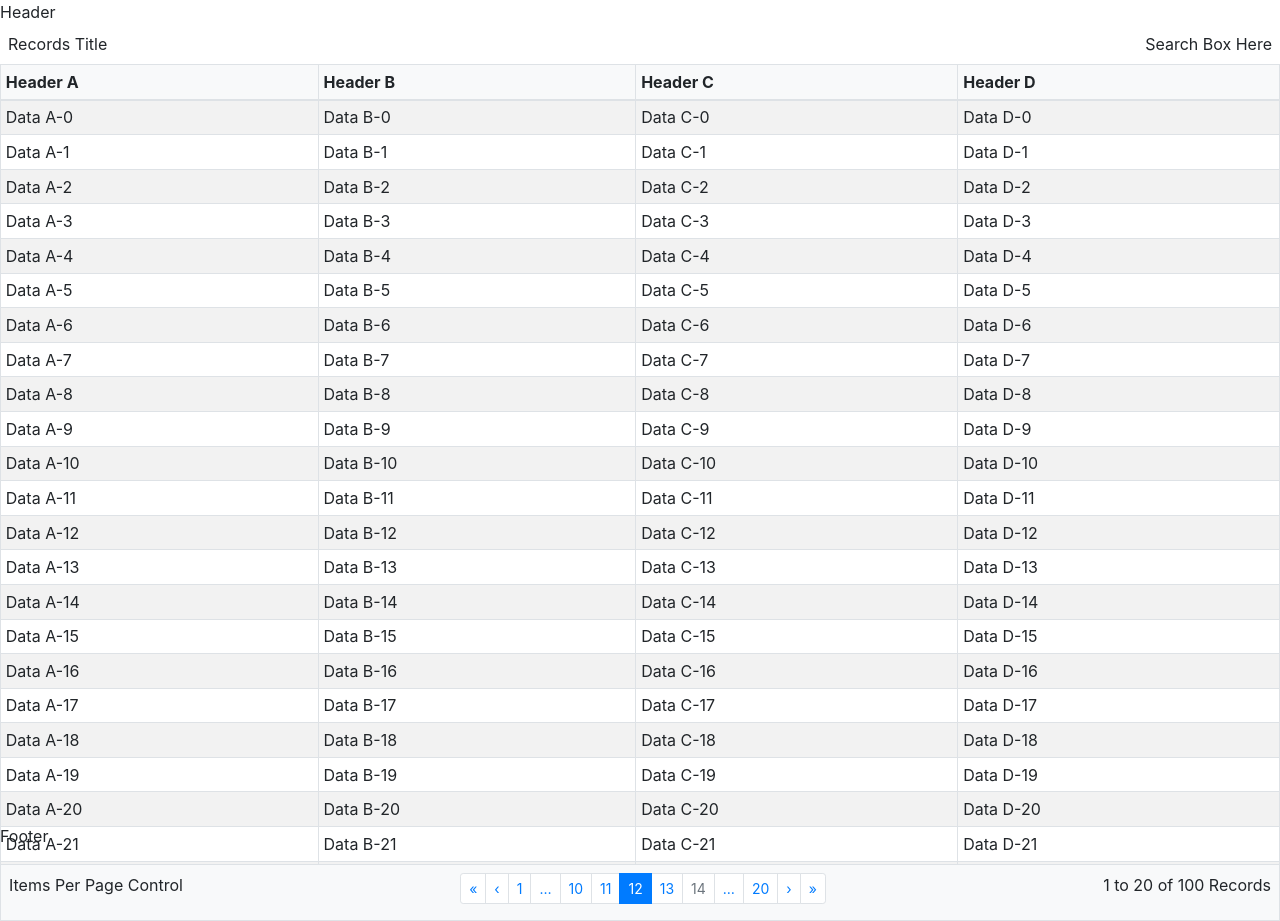
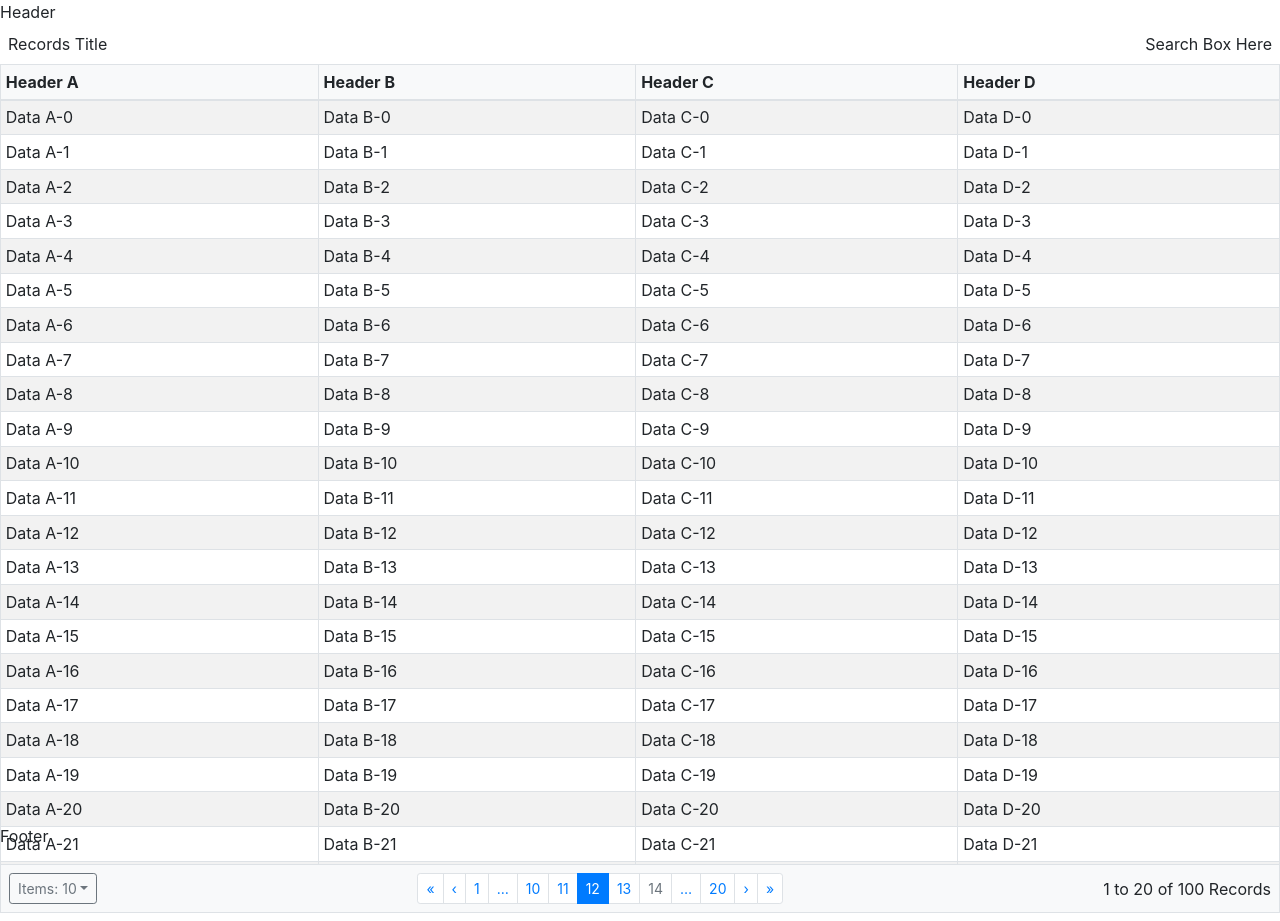
Before and after one commit to stevenriggs/react-flexbox-layout, a React (Create React App) app: page / in a window 1280 px wide. Built offline with nearby package versions, Linux system fonts and the light colour scheme.

Commit message:
fix spacing

```diff
--- a/src/components/records/PageControl.js
+++ b/src/components/records/PageControl.js
@@ -4,7 +4,7 @@ import Pagination from 'react-bootstrap/Pagination';
 function PageControl() {
   return (
     <div>
-        <Pagination size="sm">
+        <Pagination size="sm" className='m-0 p-0'>
             <Pagination.First />
             <Pagination.Prev />
             <Pagination.Item>{1}</Pagination.Item>
--- a/src/components/records/RecordsFooter.js
+++ b/src/components/records/RecordsFooter.js
@@ -1,16 +1,17 @@
 import React from 'react';
 import PageControl from './PageControl';
+import ItemsPerPageControl from './ItemsPerPageControl';
 
 function RecordsFooter() {
   return (
-    <div className='d-flex flex-row flex-grow-1 justify-content-between bg-light border pt-2 pr-2 pl-2'>
+    <div className='d-flex flex-row flex-grow-1 justify-content-between align-items-center bg-light border p-2'>
         <div className='d-flex'>
-            Items Per Page Control
+            <ItemsPerPageControl />
         </div>
         <div className='d-flex'>
             <PageControl />
         </div>
-        <div className='d-flex align-middle'>
+        <div className='d-flex'>
             1 to 20 of 100 Records
         </div>
     </div>
```
